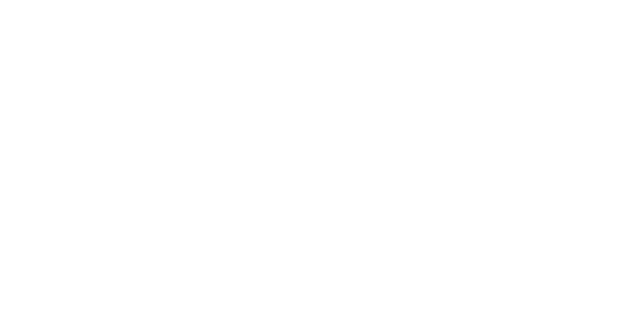
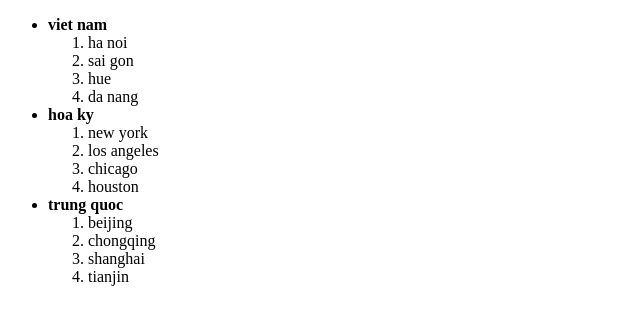
Before and after one commit to hoang10102006/oke, a plain HTML site: page btvn2.html in a window 1280 px wide. Shown: the whole page, without its empty margins (0-640 px from the left). Drawn offline with Linux system fonts and the light colour scheme.

Commit message:
lam btap

```diff
--- a/btvn2.html
+++ b/btvn2.html
@@ -2,9 +2,31 @@
 <html lang="en">
 <head>
     <meta charset="UTF-8">
-    <title>Title</title>
+    <title>tao danh sach</title>
 </head>
 <body>
-
+<ul>
+  <li><strong> viet nam </strong></li>
+  <ol>
+    <li>ha noi</li>
+    <li>sai gon</li>
+    <li>hue</li>
+    <li>da nang</li>
+  </ol>
+  <li><strong>hoa ky</strong></li>
+  <ol>
+    <li>new york</li>
+    <li>los angeles</li>
+    <li>chicago</li>
+    <li>houston</li>
+  </ol>
+  <li><strong>trung quoc</strong></li>
+  <ol>
+    <li>beijing</li>
+    <li>chongqing</li>
+    <li>shanghai</li>
+    <li>tianjin</li>
+  </ol>
+</ul>
 </body>
 </html>
```
